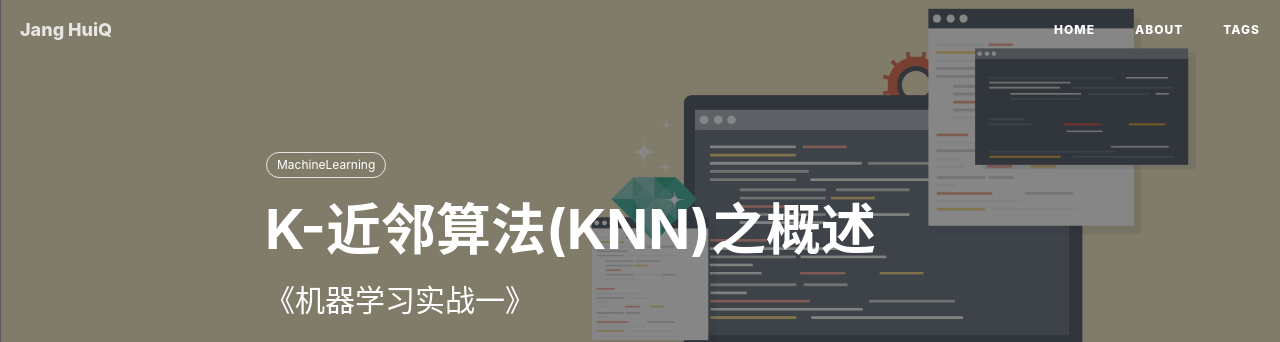
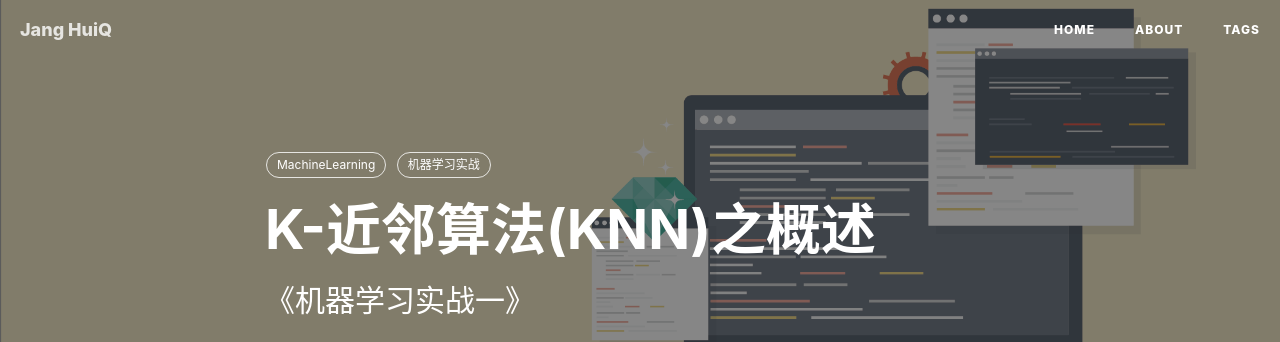
Before and after one commit to jangzc/jangzc.github.io, a Jekyll site: the page built from _posts/2018-08-07-KNN01.md, in a window 1280 px wide. Shown: the top 342 px of the page. Built offline with Jekyll 4.4.1, drawn with Linux system fonts in a browser that asks for light colours; nearby versions of some CDN libraries; comment, search, counter and statistics services are not loaded.

Commit message:
Update 2018-08-07-KNN01.md

```diff
--- a/_posts/2018-08-07-KNN01.md
+++ b/_posts/2018-08-07-KNN01.md
@@ -8,6 +8,7 @@ header-img: img/post-bg-debug.png
 catalog: true
 tags:
     - MachineLearning
+    - 机器学习实战
 ---
 
 # 1. KNN概述<br>
```
